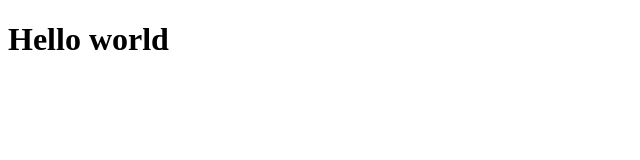
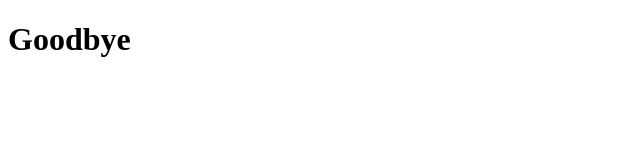
Before and after one commit to ayoubmht/exo_final_git_ayoub, a plain HTML site: page index.html in a window 1280 px wide. Shown: the whole page, without its empty margins (0-640 px from the left). Drawn offline with Linux system fonts and the light colour scheme.

Commit message:
h1 =Goodbye

```diff
--- a/index.html
+++ b/index.html
@@ -6,6 +6,6 @@
     <title>Document</title>
 </head>
 <body>
-    <h1>Hello world</h1>
+    <h1>Goodbye</h1>
 </body>
 </html>
```
